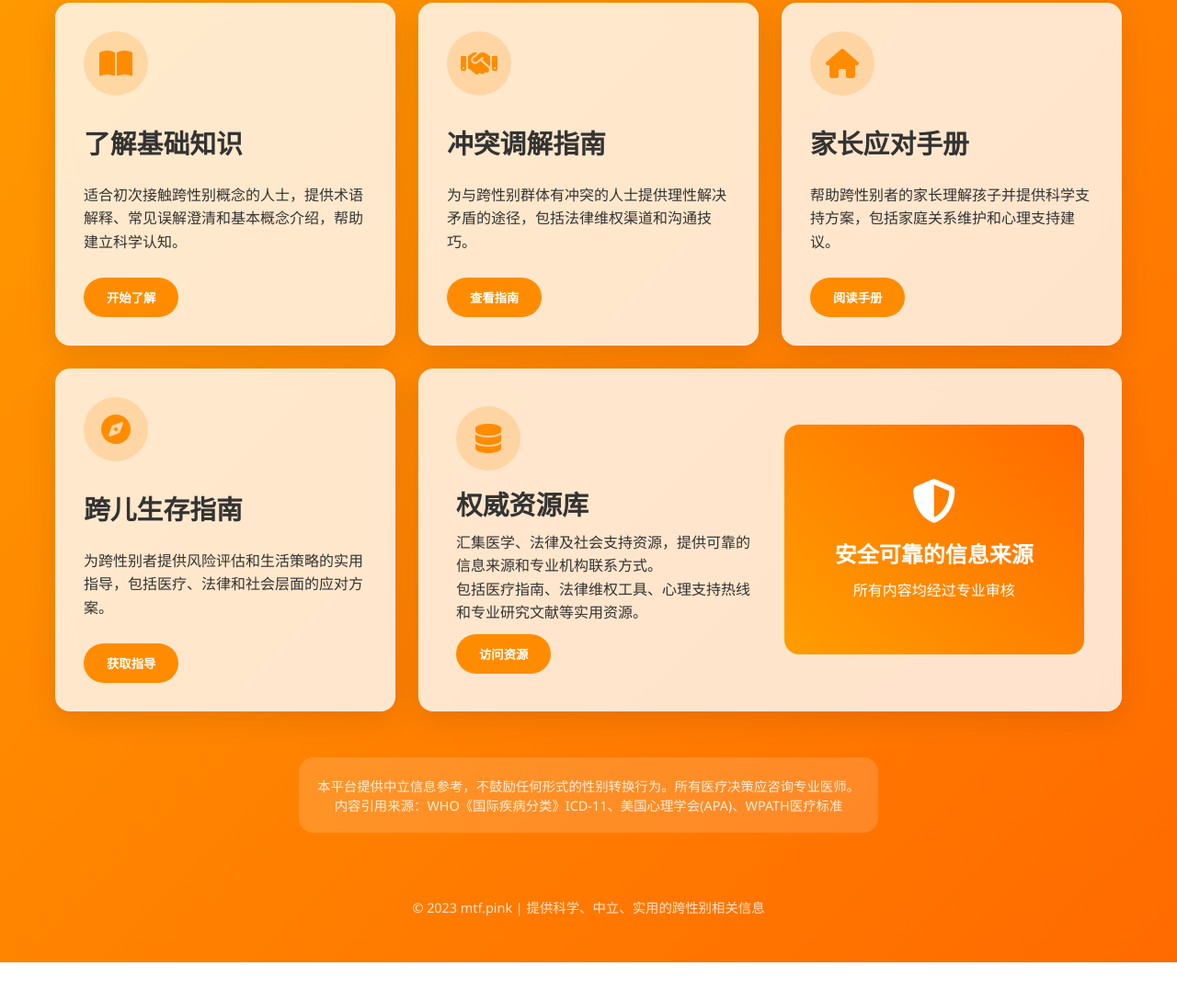
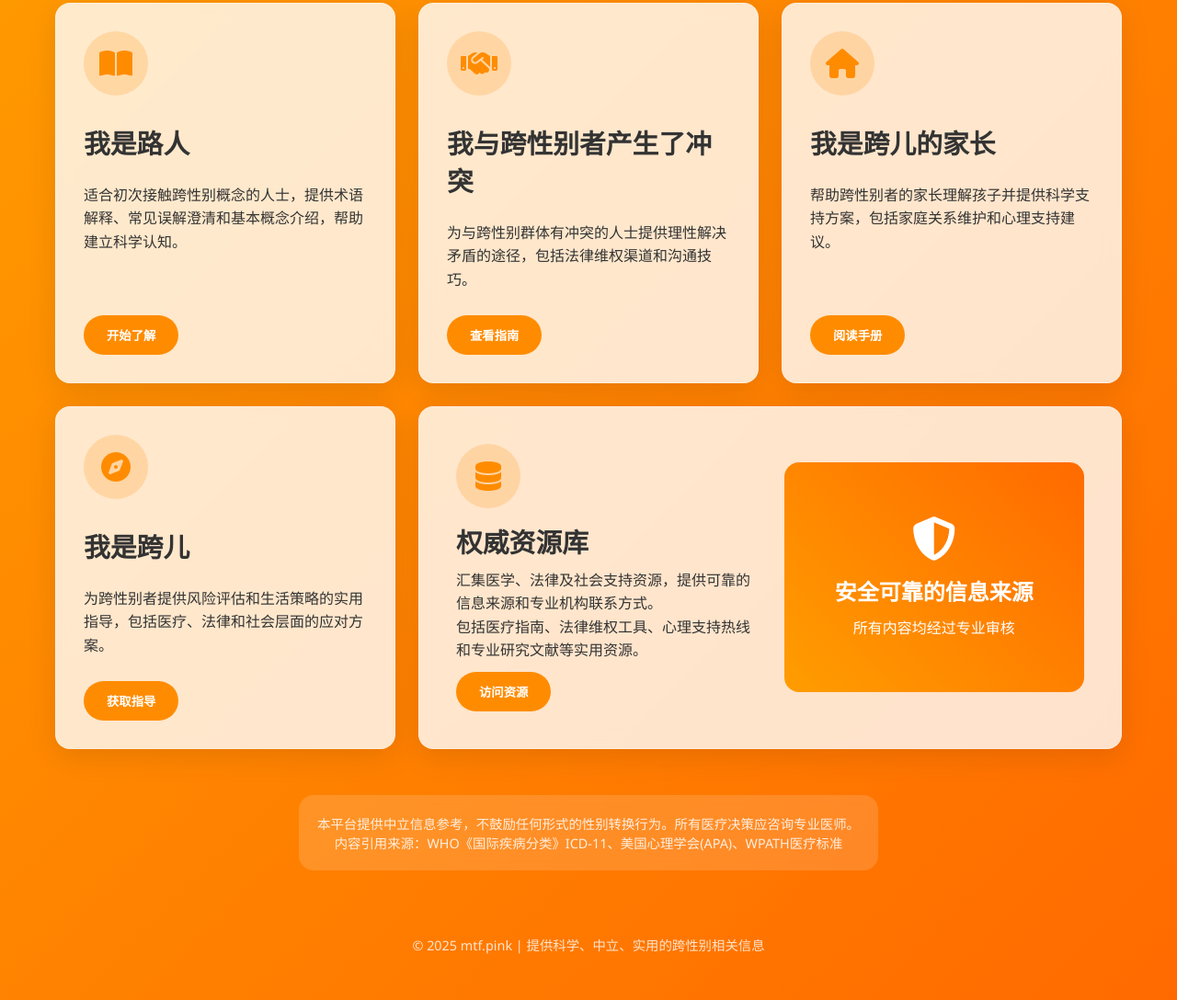
Before and after one commit to nekonekos/MTF, a plain HTML site: page index.html in a window 1280 px wide. Shown: the part 213-1301 px from the top of the page at 92% size. Before the commit the page ends 1260 px from the top, so only its background shows below. Drawn offline with Linux system fonts and the light colour scheme.

Commit message:
Update index.html

```diff
--- a/index.html
+++ b/index.html
@@ -278,7 +278,7 @@
                 <div class="card-icon">
                     <i class="fas fa-book-open"></i>
                 </div>
-                <h2 class="card-title">了解基础知识</h2>
+                <h2 class="card-title">我是路人</h2>
                 <p class="card-content">适合初次接触跨性别概念的人士，提供术语解释、常见误解澄清和基本概念介绍，帮助建立科学认知。</p>
                 <button class="card-button">开始了解</button>
             </div>
@@ -287,7 +287,7 @@
                 <div class="card-icon">
                     <i class="fas fa-handshake"></i>
                 </div>
-                <h2 class="card-title">冲突调解指南</h2>
+                <h2 class="card-title">我与跨性别者产生了冲突</h2>
                 <p class="card-content">为与跨性别群体有冲突的人士提供理性解决矛盾的途径，包括法律维权渠道和沟通技巧。</p>
                 <button class="card-button">查看指南</button>
             </div>
@@ -296,7 +296,7 @@
                 <div class="card-icon">
                     <i class="fas fa-home"></i>
                 </div>
-                <h2 class="card-title">家长应对手册</h2>
+                <h2 class="card-title">我是跨儿的家长</h2>
                 <p class="card-content">帮助跨性别者的家长理解孩子并提供科学支持方案，包括家庭关系维护和心理支持建议。</p>
                 <button class="card-button">阅读手册</button>
             </div>
@@ -305,7 +305,7 @@
                 <div class="card-icon">
                     <i class="fas fa-compass"></i>
                 </div>
-                <h2 class="card-title">跨儿生存指南</h2>
+                <h2 class="card-title">我是跨儿</h2>
                 <p class="card-content">为跨性别者提供风险评估和生活策略的实用指导，包括医疗、法律和社会层面的应对方案。</p>
                 <button class="card-button">获取指导</button>
             </div>
@@ -337,7 +337,7 @@
     </div>
 
     <div class="footer">
-        <p>© 2023 mtf.pink | 提供科学、中立、实用的跨性别相关信息</p>
+        <p>© 2025 mtf.pink | 提供科学、中立、实用的跨性别相关信息</p>
     </div>
 
     <script>
```
